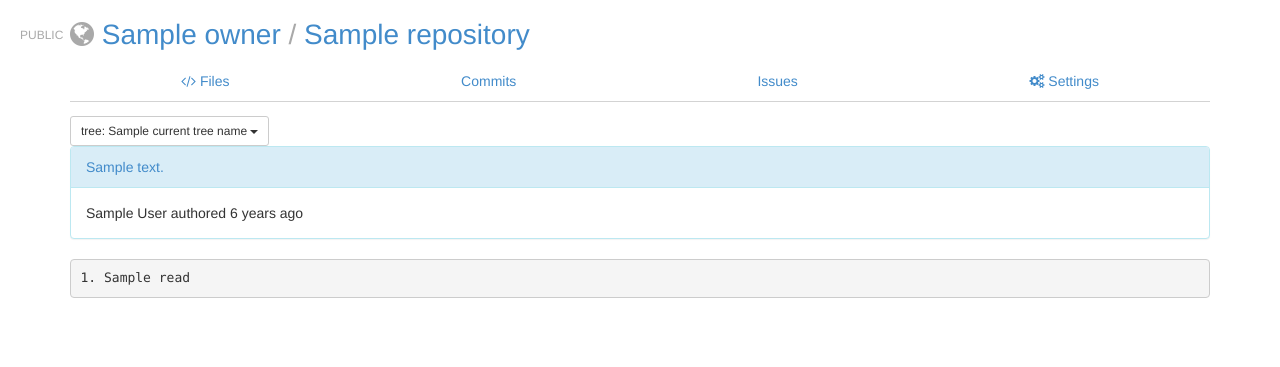
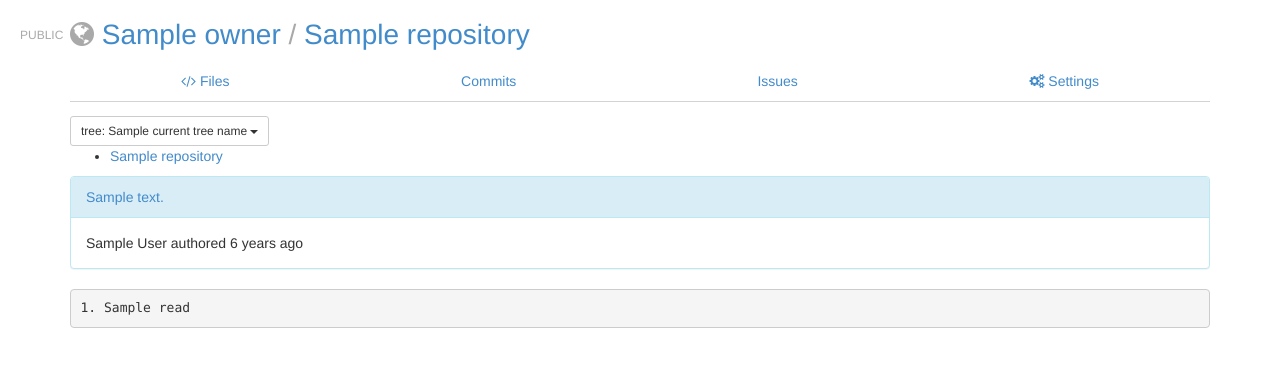
Before and after one commit to kevin-brown/gitview, a Django app: template gitview/repositories/templates/repositories/blob.html in a window 1280 px wide. Shown: the part 52-419 px from the top of the page. Run offline with Django 3.2, Linux system fonts and the light colour scheme; the template is opened without the code that fills it: most values are stand-ins (such as "Sample title", 1, 10 or a date in 2020).

Commit message:
Basic template for breadcrumbs

```diff
--- a/gitview/repositories/templates/repositories/files_base.html
+++ b/gitview/repositories/templates/repositories/files_base.html
@@ -28,6 +28,18 @@
             </ul>
         </div>
         {% endblock %}
+
+        {% if not breadcrumbs %}
+        {% block breadcrumbs %}
+        <ul class="breadcrumbs">
+            <li>
+                <a href="{% url "repos:index" repository.owner.username repository.name %}">
+                    {{ repository.name }}
+                </a>
+            </li>
+        </ul>
+        {% endblock %}
+        {% endif %}
     </div>
 </div>
 {% endblock %}
```
